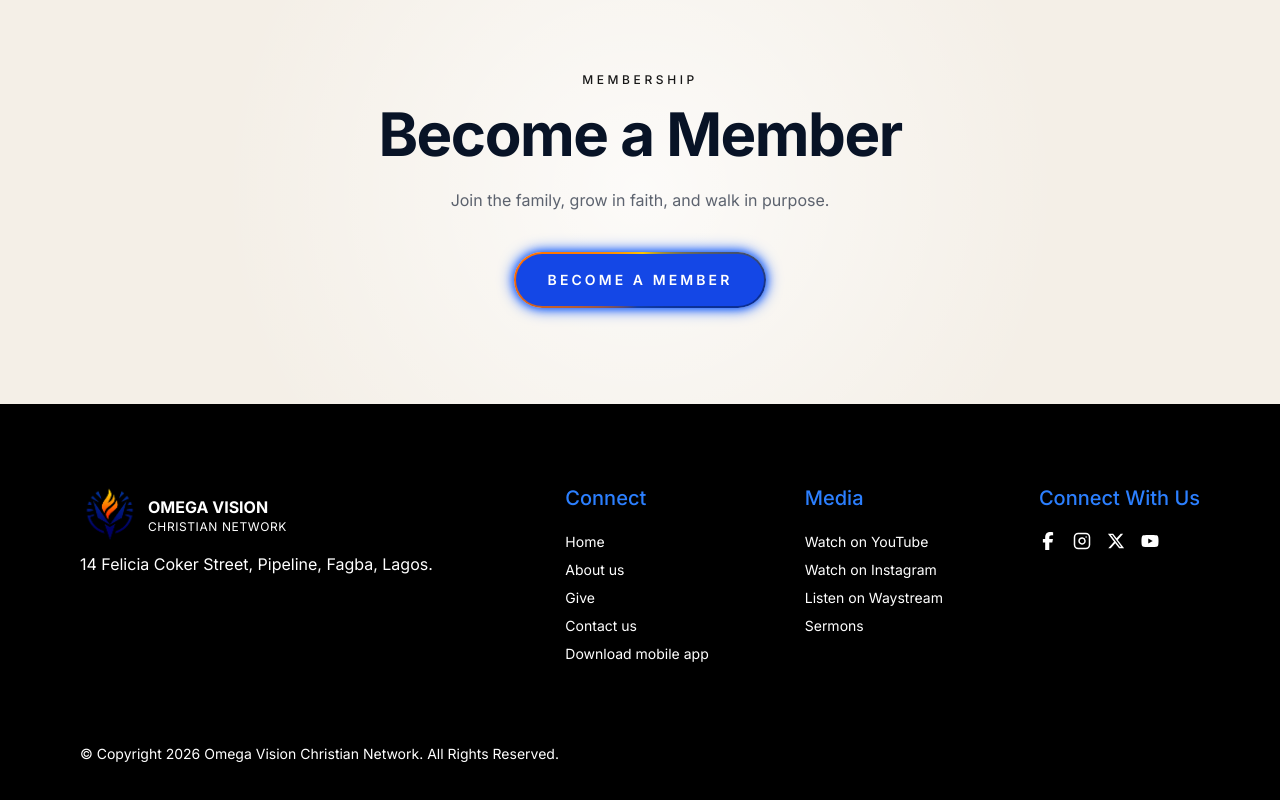
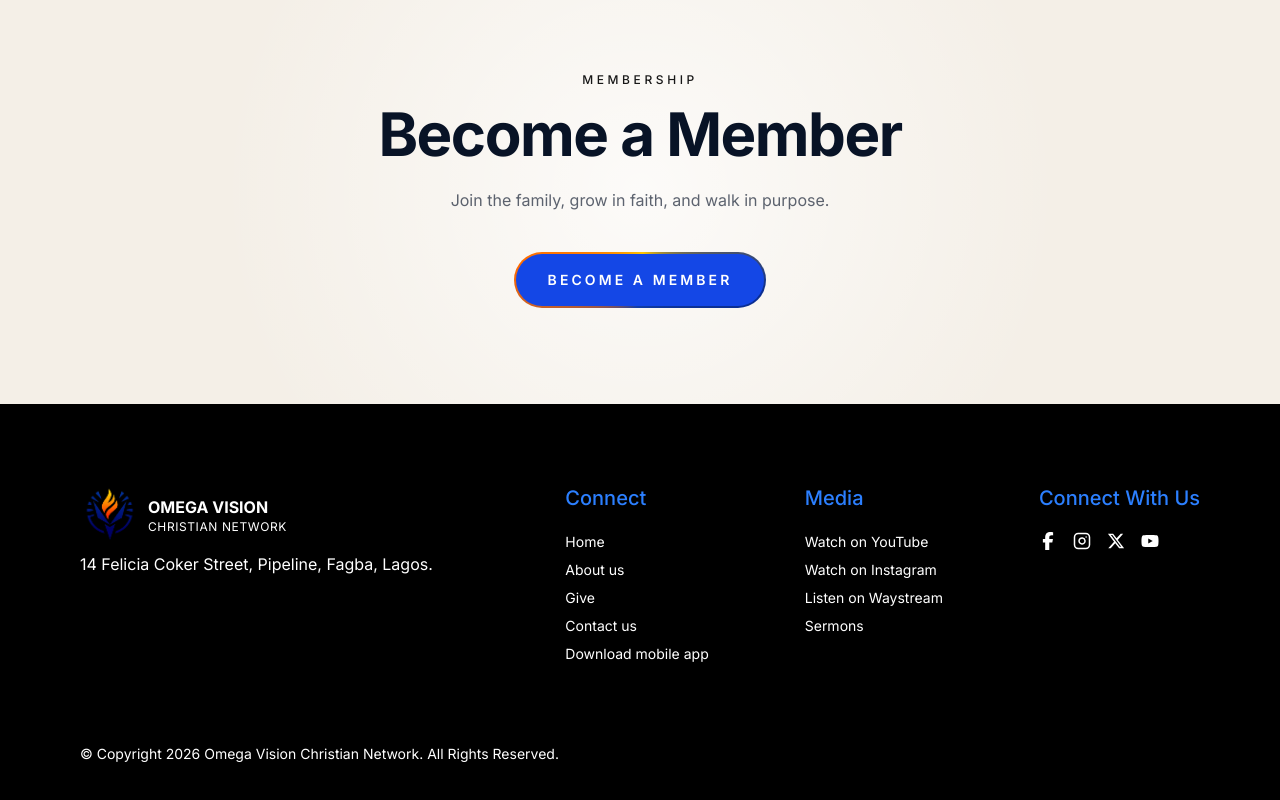
Before and after one commit to OgbonnaBlessed/ovcn-web-app, a Next.js app: page /join in a window 1280 px wide. Shown: the part 5015-5815 px from the top of the page. Built offline with nearby package versions, Linux system fonts and the light colour scheme.

Commit message:
Update globals.css

```diff
--- a/src/app/globals.css
+++ b/src/app/globals.css
@@ -142,6 +142,6 @@ html, body {
       #0a2d91
     ) border-box;
   border: 2px solid transparent;
-  box-shadow: 0 0 8px #155dfc, 0 0 16px #155dfc;
+  /* box-shadow: 0 0 8px #155dfc, 0 0 16px #155dfc; */
   animation: memberBorderSpin 3s linear infinite;
 }
```
